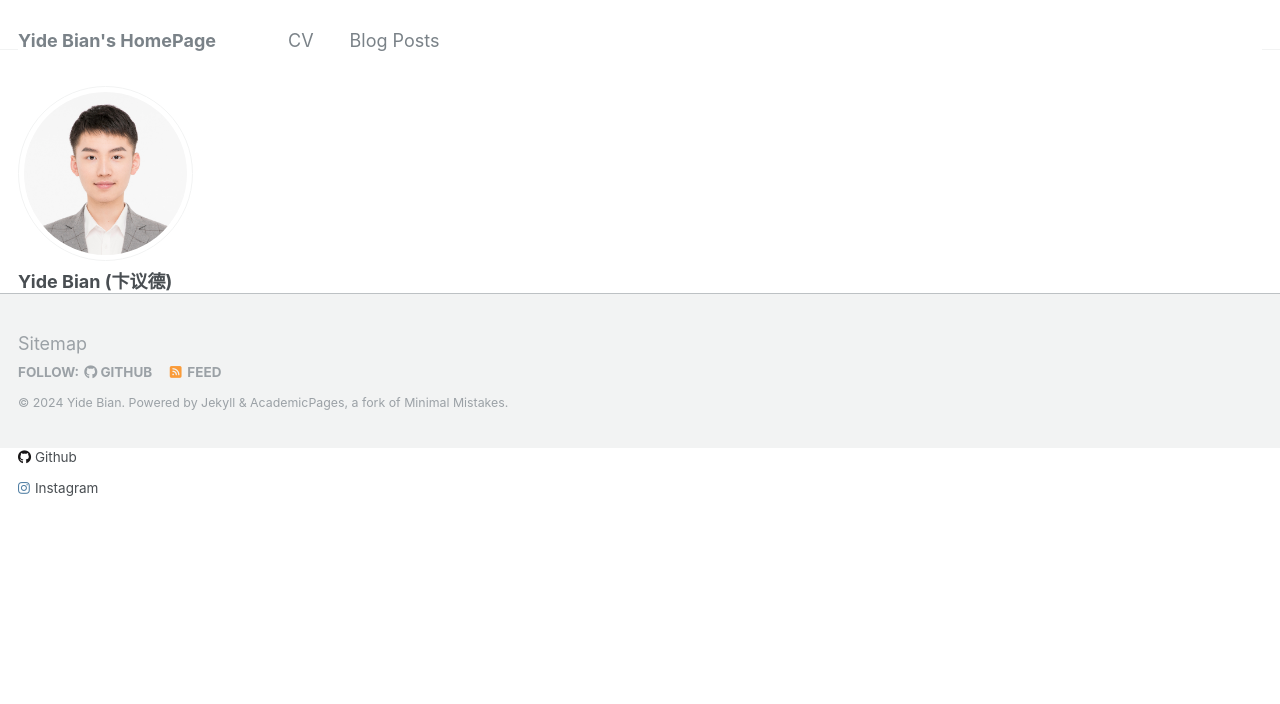
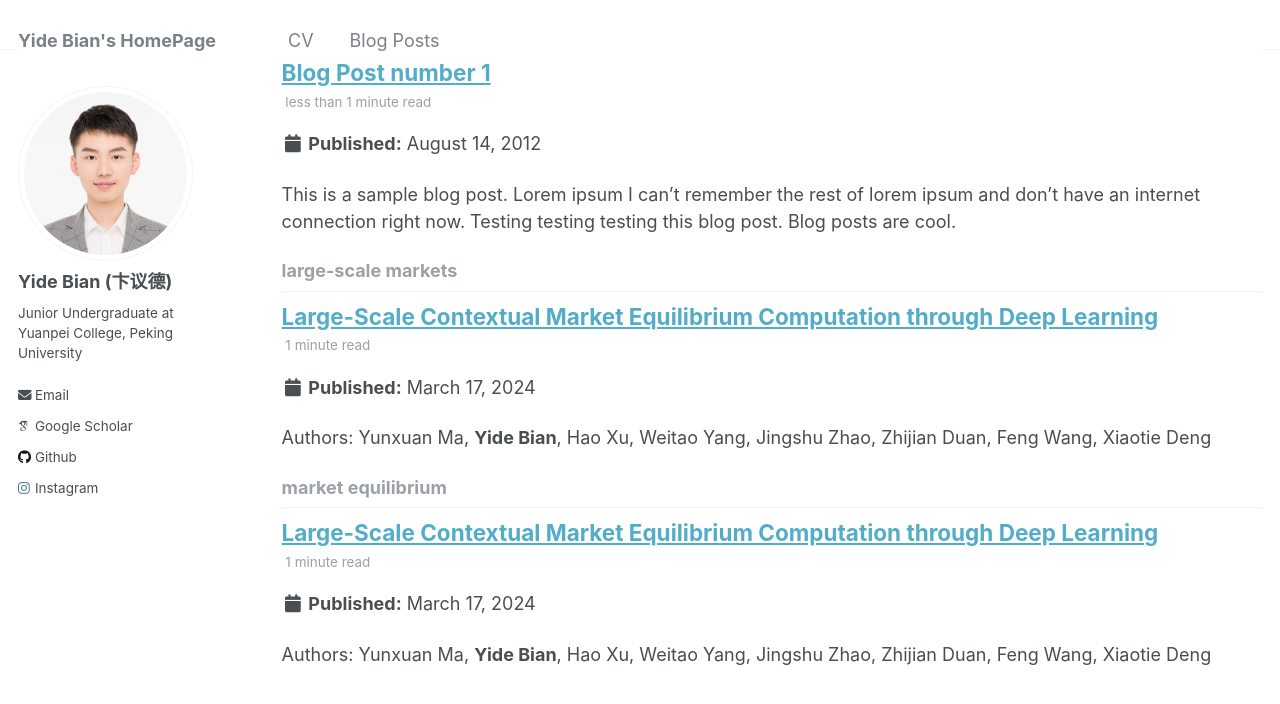
Before and after one commit to bian1d/bian1d.github.io, a Jekyll site: the page built from _pages/tag-archive.html, in a window 1280 px wide and 900 px high, scrolled down 3389 px. Shown: the top 704 px of the window. Built offline with Jekyll 4.4.1, drawn with Linux system fonts in a browser that asks for light colours; some web fonts are replaced; a file with an impossible date is left out; some of the changed text lies outside the part shown.

Commit message:
update my homepage and research work

```diff
--- a/_posts/2024-03-17-blog-post.md
+++ b/_posts/2024-03-17-blog-post.md
@@ -1,6 +1,6 @@
 ---
 title: 'Large-Scale Contextual Market Equilibrium Computation through Deep Learning'
-date: 2024-XX-XX
+date: 2024-03-17
 permalink: /posts/2024/03/large-scale-contextual-market-equilibrium/
 tags:
   - algorithmic game theory
```
